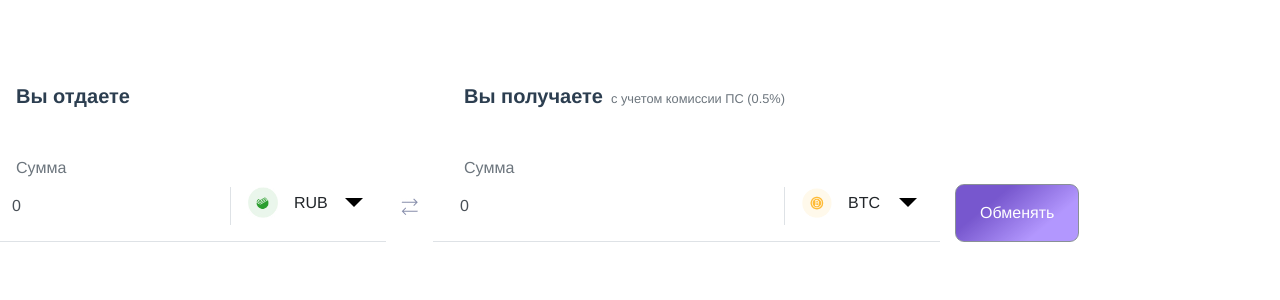
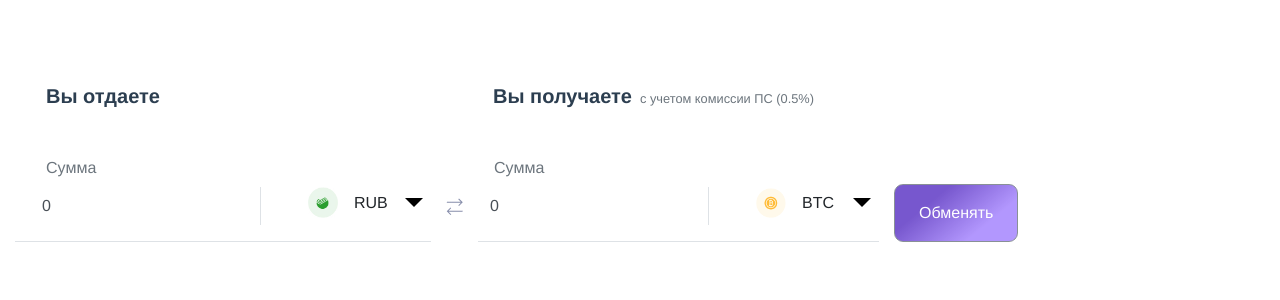
Before and after one commit to eich47/exchange, a Vue app in the folder app/app_exchange/: page / in a window 1280 px wide. Shown: the top 300 px of the page. Built offline with nearby package versions, Linux system fonts and the light colour scheme.

Commit message:
стили: вынес блок с названием блока

```diff
--- a/app/app_exchange/src/components/Calculator.vue
+++ b/app/app_exchange/src/components/Calculator.vue
@@ -1,14 +1,24 @@
 <template>
-  <b-container fluid="true">
+  <b-container :fluid="true">
     <b-row>
       <b-col>
         <span class="d-block min-height"
               :class="{'text-success': infoMessage.success, 'text-danger': !infoMessage.success}"
         >{{infoMessage.text}}</span>
-        <b-form @submit.prevent="onSubmit">
+
+        <b-form @submit.prevent="onSubmit" class="container-fluid">
           <div class="row align-items-end">
             <!--            блок отдает-->
             <div class="col-auto border-bottom pr-0">
+
+              <div class="d-flex align-items-end mb-5 pl-3">
+                <h3 class="h5 font-weight-bold mb-0 mr-2">
+                  Вы отдаете
+                </h3>
+              </div>
+
+              <div class="row align-items-end">
+                <div class="col-auto">
                   <CalculatorPart
                     id="12345"
                     label="Сумма"
@@ -19,15 +29,17 @@
                     title-commission=""
                     :selected="selectedIn"
                     @input="onInputIn"
-              />
-            </div>
-            <div class="col-auto border-bottom pb-3 pl-0">
+                  /></div>
+                <div class="col-auto pb-3">
                   <CalculatorSelect
                     :options="options"
                     :selected="selectedIn"
                     @onSelectCurrency="onSelectCurrencyIn"
-              />
+                  /></div>
               </div>
+
+            </div>
+
             <div class="col-auto pb-4">
               <CalculatorSwap/>
             </div>
@@ -35,6 +47,16 @@
 
             <!--            блок получает-->
             <div class="col-auto border-bottom pr-0">
+
+              <div class="d-flex align-items-end mb-5">
+                <h3 class="h5 font-weight-bold mb-0 mr-2">
+                  Вы получаете
+                </h3>
+                <small class="text-muted ">с учетом комиссии ПС (0.5%)</small>
+              </div>
+
+              <div class="row align-items-end">
+                <div class="col-auto pl-0">
                   <CalculatorPart
                     id="8768678"
                     label="Сумма"
@@ -42,17 +64,16 @@
                     :amount="countOut"
                     :options="options"
                     labelCurrency=""
-                :title-commission="'с учетом комиссии ПС (0.5%)'"
                     :disabled="true"
-              />
-            </div>
-            <div class="col-auto border-bottom pb-3 pl-0">
-              <CalculatorSelect
+                  /></div>
+                <div class="col-auto pb-3"><CalculatorSelect
                   :options="options"
                   :selected="selectedOut"
                   @onSelectCurrency="onSelectCurrencyOut"
-              />
+                /></div>
               </div>
+            </div>
+
 
             <!--            блок кнопки-->
             <div class="col-auto">
--- a/app/app_exchange/src/components/CalculatorPart.vue
+++ b/app/app_exchange/src/components/CalculatorPart.vue
@@ -1,11 +1,6 @@
 <template>
   <div class="amount-part">
-    <div class="d-flex align-items-end mb-5 pl-3">
-      <h3 class="h5 font-weight-bold mb-0 mr-2">
-        {{ title }}
-      </h3>
-      <small class="text-muted ">{{ titleCommission }}</small>
-    </div>
+
 
     <b-form-group
       :label="label"
@@ -34,14 +29,6 @@
 export default {
   name: 'CalculatorPart',
   props: {
-    title: {
-      type: String,
-      required: true,
-    },
-    titleCommission: {
-      type: String,
-      required: false,
-    },
     amount: {
       type: Number,
       required: true,
@@ -98,4 +85,7 @@ export default {
     height: 100%;
     border-left: 1px solid #dee2e6;
   }
+  .form-group{
+    margin-bottom: 0;
+  }
 </style>
```
Lines whose indentation alone changed are shown as unchanged.
